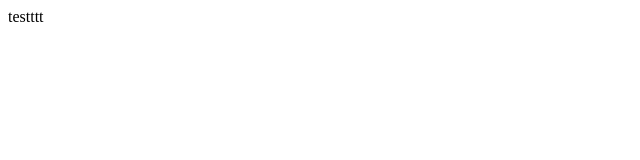
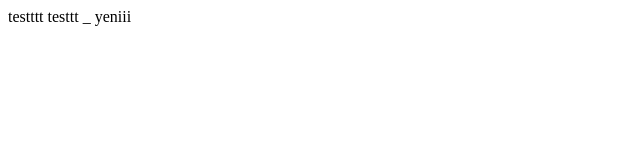
Before and after one commit to emrebatu/marketuygulamasi, a plain HTML site: page index.html in a window 1280 px wide. Shown: the full height of the page, 0-640 px from the left. Drawn offline with Linux system fonts and the light colour scheme.

Commit message:
özet
açıklama

```diff
--- a/index.html
+++ b/index.html
@@ -2,5 +2,7 @@
 <body>
 
 testttt
+
+testtt _  yeniii
 </body>
 </html>
```
